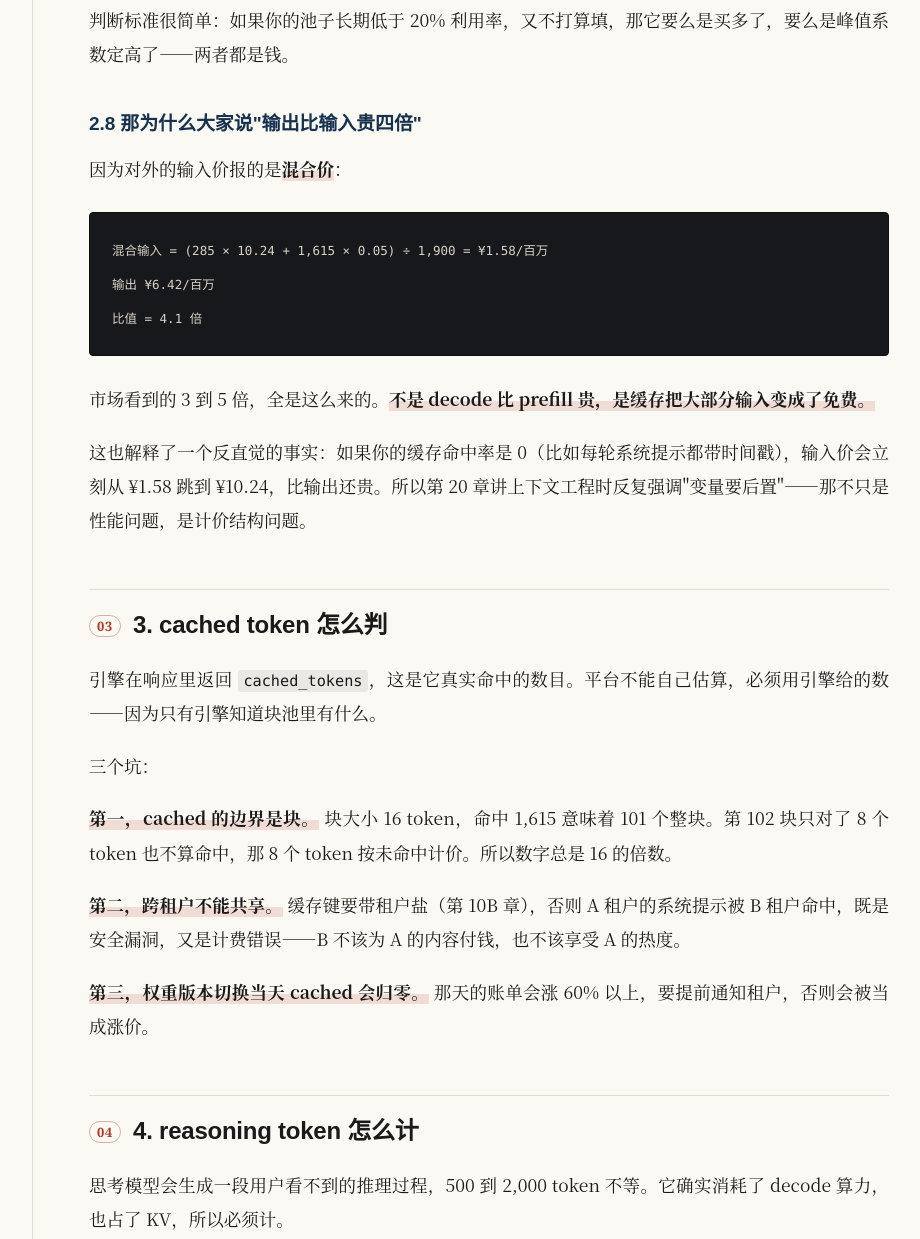
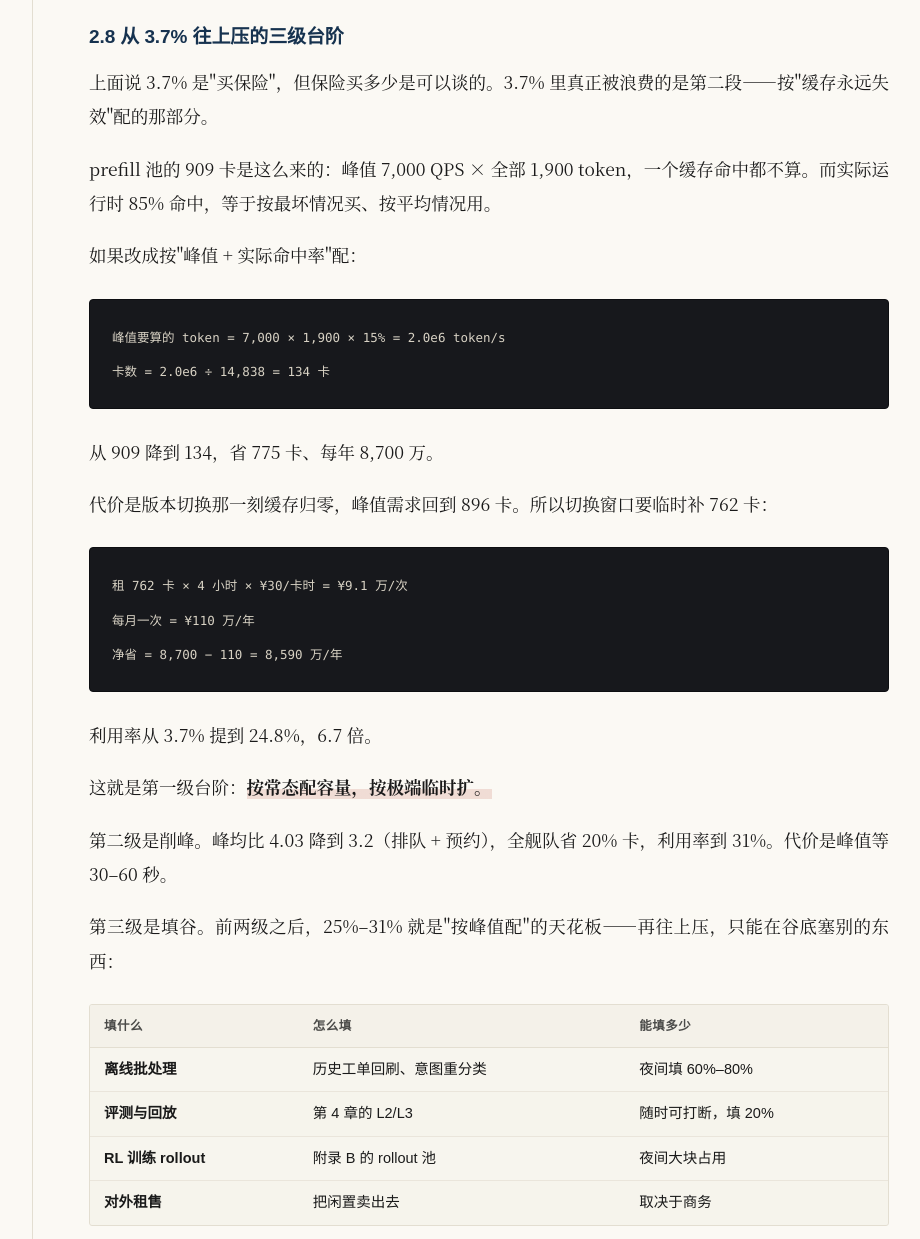
Before and after one commit to nuaahuang/agent-platform-at-scale, a plain HTML site: page docs/15-token-metering.html in a window 1280 px wide. Shown: the part 6364-7603 px from the top of the page, without its empty margins (267-1187 px from the left). Drawn offline with Linux system fonts and the light colour scheme.

Commit message:
docs(ch15): 补利用率三级台阶——3.7% 能压到 60%
用户指出 3-4% 明显浪费，有提升空间。对，但压的是'为最坏情况预留'，不是单卡产出。

- 一级：按实际命中率配容量 909→134 卡，省 8,747 万/年；
  切版本临时租 762 卡 x 4h = 9.1 万/次，净省 8,590 万，利用率 3.7%→24.8%
- 二级：削峰 4.03→3.2，全舰队省 20%，利用率到 31%
- 三级：填谷（离线批处理/评测/RL rollout/外租），可到 60%+
- 边界：24.8% 是按峰值配的物理上限（峰值只占一天 25%）

```diff
--- a/docs/15-token-metering.html
+++ b/docs/15-token-metering.html
@@ -302,6 +302,25 @@ blockquote p{margin:.4em 0}
 <p>三条能提高利用率的路，代价各不相同：</p>
 <div class="table-wrap"><table class="table"><thead><tr><th>手段</th><th>利用率</th><th>代价</th></tr></thead><tbody><tr><td>削峰（排队 + 预约）</td><td>25% → 31%</td><td>峰值等 30–60 秒</td></tr><tr><td>按缓存命中率配容量</td><td>prefill 3.7% → 15%</td><td>版本切换时 TTFT（Time To First Token）破线</td></tr><tr><td>闲置算力卖出去</td><td>可到 60% 以上</td><td>要能接纳批处理的业务</td></tr></tbody></table></div>
 <p>第三条最实在，也最常被忽略：prefill 池那 96% 的空闲不是"没有"，是可以给离线任务用的。第 33 章的错峰、附录 B 的训练占用，都是往这个池子里填东西。</p>
+<h3>2.8 从 3.7% 往上压的三级台阶</h3>
+<p>上面说 3.7% 是"买保险"，但保险买多少是可以谈的。3.7% 里真正被浪费的是第二段——按"缓存永远失效"配的那部分。</p>
+<p>prefill 池的 909 卡是这么来的：峰值 7,000 QPS × 全部 1,900 token，一个缓存命中都不算。而实际运行时 85% 命中，等于按最坏情况买、按平均情况用。</p>
+<p>如果改成按"峰值 + 实际命中率"配：</p>
+<figure class="code code--ascii"><button class="copy" type="button">复制</button><pre><code>峰值要算的 token = 7,000 × 1,900 × 15% = 2.0e6 token/s
+卡数 = 2.0e6 ÷ 14,838 = 134 卡</code></pre></figure>
+<p>从 909 降到 134，省 775 卡、每年 8,700 万。</p>
+<p>代价是版本切换那一刻缓存归零，峰值需求回到 896 卡。所以切换窗口要临时补 762 卡：</p>
+<figure class="code code--ascii"><button class="copy" type="button">复制</button><pre><code>租 762 卡 × 4 小时 × ¥30/卡时 = ¥9.1 万/次
+每月一次 = ¥110 万/年
+净省 = 8,700 − 110 = 8,590 万/年</code></pre></figure>
+<p>利用率从 3.7% 提到 24.8%，6.7 倍。</p>
+<p>这就是第一级台阶：<strong>按常态配容量，按极端临时扩。</strong></p>
+<p>第二级是削峰。峰均比 4.03 降到 3.2（排队 + 预约），全舰队省 20% 卡，利用率到 31%。代价是峰值等 30–60 秒。</p>
+<p>第三级是填谷。前两级之后，25%–31% 就是"按峰值配"的天花板——再往上压，只能在谷底塞别的东西：</p>
+<div class="table-wrap"><table class="table"><thead><tr><th>填什么</th><th>怎么填</th><th>能填多少</th></tr></thead><tbody><tr><td>离线批处理</td><td>历史工单回刷、意图重分类</td><td>夜间填 60%–80%</td></tr><tr><td>评测与回放</td><td>第 4 章的 L2/L3</td><td>随时可打断，填 20%</td></tr><tr><td>RL 训练 rollout</td><td>附录 B 的 rollout 池</td><td>夜间大块占用</td></tr><tr><td>对外租售</td><td>把闲置卖出去</td><td>取决于商务</td></tr></tbody></table></div>
+<p>三级下来，利用率能从 3.7% 走到 60% 以上：</p>
+<div class="table-wrap"><table class="table"><thead><tr><th>台阶</th><th>做什么</th><th>利用率</th><th>年省</th></tr></thead><tbody><tr><td>现状</td><td>峰值 + 零缓存</td><td>3.7%</td><td>—</td></tr><tr><td>一级</td><td>按命中率配</td><td>24.8%</td><td>8,590 万</td></tr><tr><td>二级</td><td>削峰到 3.2</td><td>31%</td><td>再省约 5,600 万</td></tr><tr><td>三级</td><td>填谷</td><td>60%+</td><td>等于卡数不变、产能翻倍</td></tr></tbody></table></div>
+<p>但要说清一个边界：<strong>24.8% 是"按峰值配"的物理上限</strong>，因为容量必须覆盖峰值，而峰值只占一天的 25%。想突破这个数，只能靠填谷，不能靠"提高效率"。</p>
 <p>判断标准很简单：如果你的池子长期低于 20% 利用率，又不打算填，那它要么是买多了，要么是峰值系数定高了——两者都是钱。</p>
 <h3>2.8 那为什么大家说"输出比输入贵四倍"</h3>
 <p>因为对外的输入价报的是<strong>混合价</strong>：</p>
```
Also changed, not shown: docs/index.html (+1 -1 lines), 1 other file.
